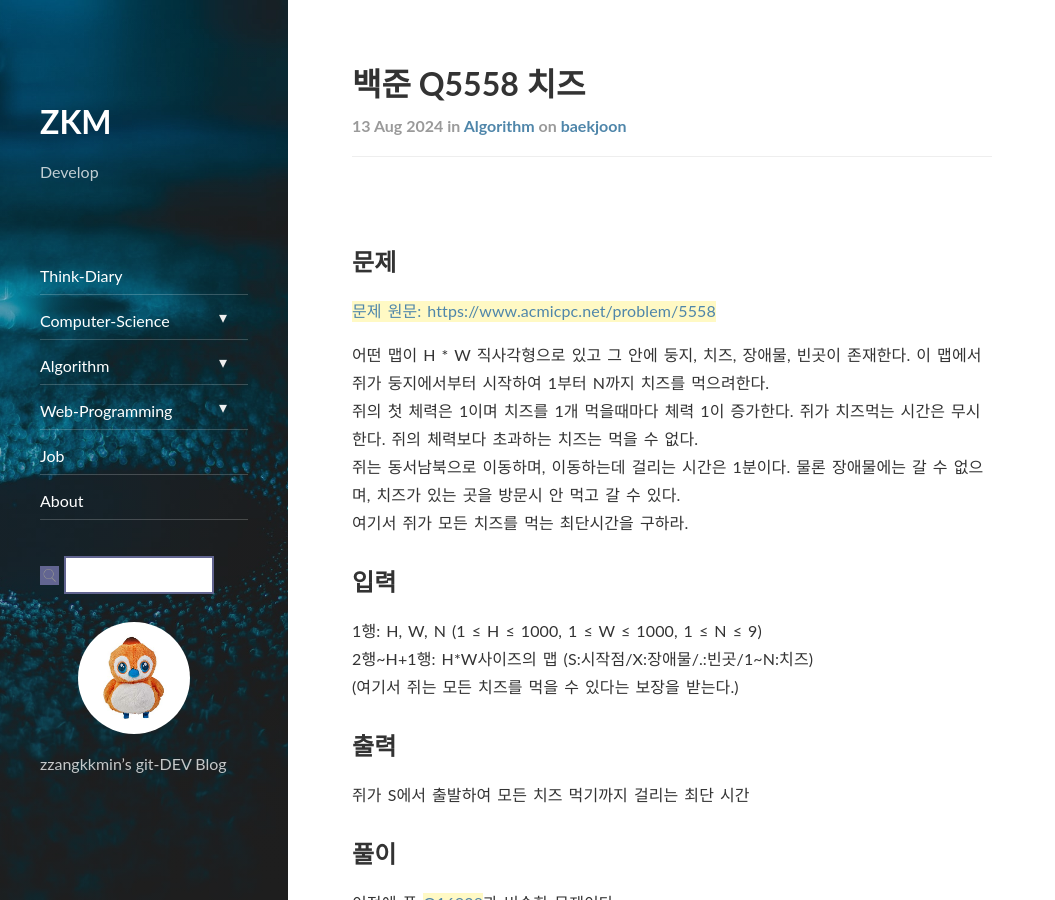
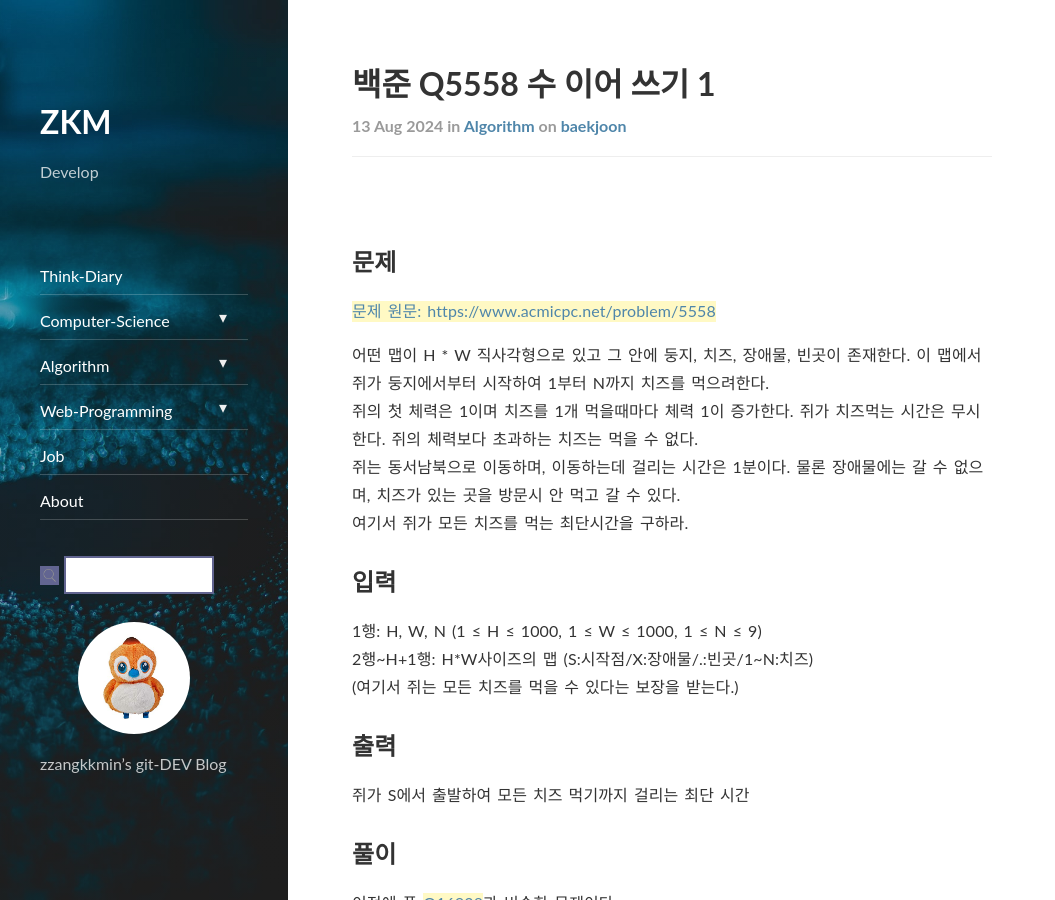
Before and after one commit to zzangkkmin/zzangkkmin.github.io, a Jekyll site: the page built from _posts/2024-08-13-algo-Q5558.md, in a window 1280 px wide and 900 px high. Shown: the whole window, without its empty margins (0-1055 px from the left). Built offline with Jekyll 4.4.1, drawn with Linux system fonts in a browser that asks for light colours; nearby versions of some CDN libraries; comment, search, counter and statistics services are not loaded.

Commit message:
UPDATE algo post

```diff
--- a/_posts/2024-08-13-algo-Q5558.md
+++ b/_posts/2024-08-13-algo-Q5558.md
@@ -1,6 +1,6 @@
 ---
 layout: post
-title: "백준 Q5558 치즈"
+title: "백준 Q5558 수 이어 쓰기 1"
 subtitle: "너비 우선 탐색"
 categories: algo
 tags: [baekjoon]
```
